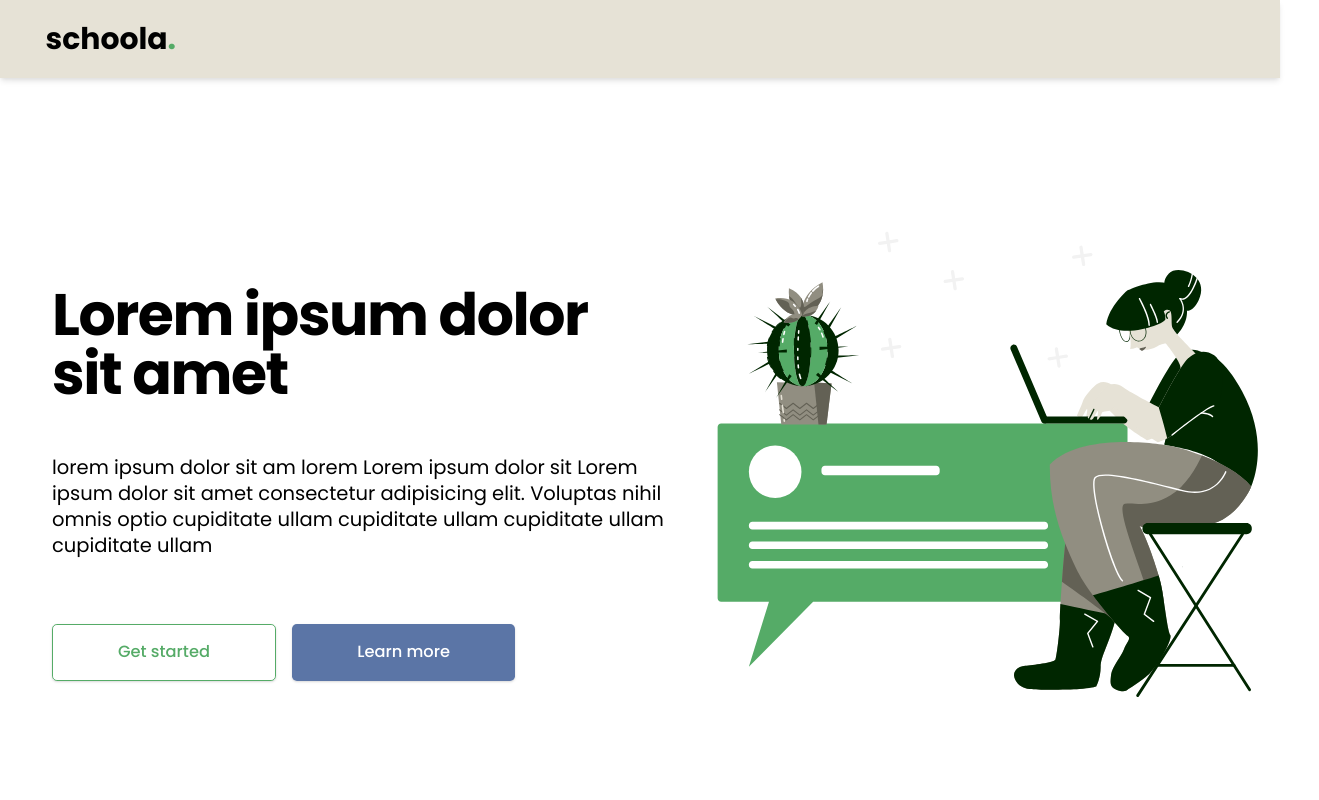
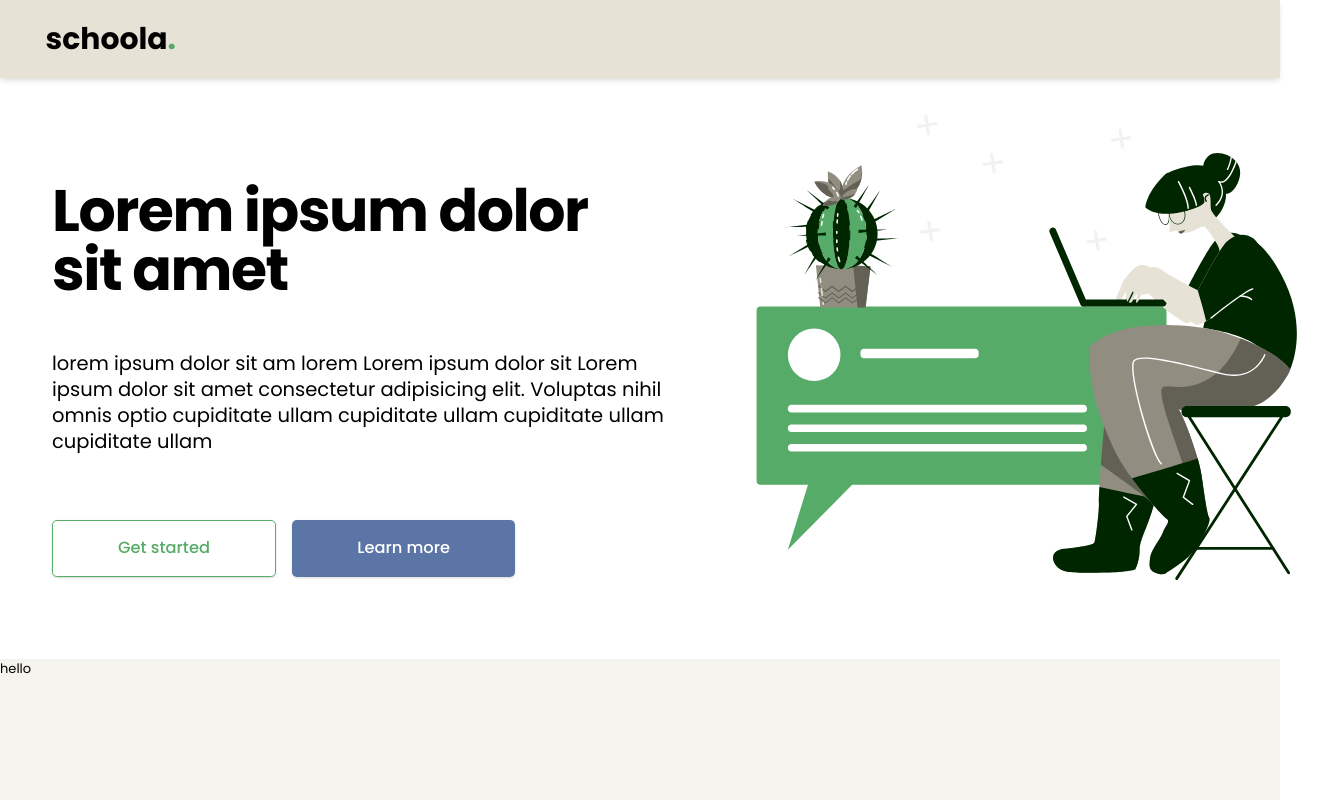
Before and after one commit to schoola-pl/schoola-landing, a Next.js app: page / in a window 1280 px wide. Shown: the top 800 px of the page, 1319 px wide, since content can reach past the window. Built offline with nearby package versions, Linux system fonts and the light colour scheme.

Commit message:
Fixing positioning

```diff
--- a/components/organisms/Navbar/Navbar.tsx
+++ b/components/organisms/Navbar/Navbar.tsx
@@ -23,7 +23,6 @@ const Navbar: React.FC = () => {
   }, []);
 
   return (
-    <>
     <div className="flex z-50 sticky inset-0 w-screen h-24 bg-amber-default items-center justify-between shadow-md">
       <header>
         <Link href="/">
@@ -50,7 +49,6 @@ const Navbar: React.FC = () => {
         <Navigation />
       </div>
     </div>
-    </>
   );
 };
 export default Navbar;
--- a/components/organisms/ProblemSection/ProblemSection.tsx
+++ b/components/organisms/ProblemSection/ProblemSection.tsx
@@ -1,7 +1,7 @@
 import React from 'react';
 
 const ProblemSection = () => (
-  <div className="relative w-screen top-44 bg-amber-medium h-72">
+  <div className="relative w-screen bg-amber-medium h-72">
     <h1>hello</h1>
   </div>
 );
--- a/components/organisms/SectionCTA/SectionCTA.tsx
+++ b/components/organisms/SectionCTA/SectionCTA.tsx
@@ -2,9 +2,9 @@ import ConnectIcon from 'assets/icons/ConnectIcon.svg';
 import Image from 'next/image';
 
 const SectionCTA: React.FC = () => (
-  <div className="grid grid-cols-2">
-    <div className="relative top-52 left-12 col-span-1">
-      <div className="flex flex-col items-start py-6 px-4">
+  <div className="grid left-12 relative top-16  grid-cols-2">
+    <div className="col-span-1">
+      <div className="flex flex-col items-start py-10 px-4">
         <h1 className="text-7xl py-6 font-extrabold tracking-tight">Lorem ipsum dolor sit amet</h1>
         <p className="text-2xl py-10 max-w-3xl">
           lorem ipsum dolor sit am lorem Lorem ipsum dolor sit Lorem ipsum dolor sit amet consectetur adipisicing elit. Voluptas nihil omnis optio
@@ -25,7 +25,7 @@ const SectionCTA: React.FC = () => (
       </div>
     </div>
     <div>
-      <div className="relative top-20 ml-20">
+      <div className="relative bottom-32 ml-20">
         <Image src={ConnectIcon} width={600} height={600} alt={'Connect people icon'} />
       </div>
     </div>
```
Lines whose indentation alone changed are shown as unchanged.
